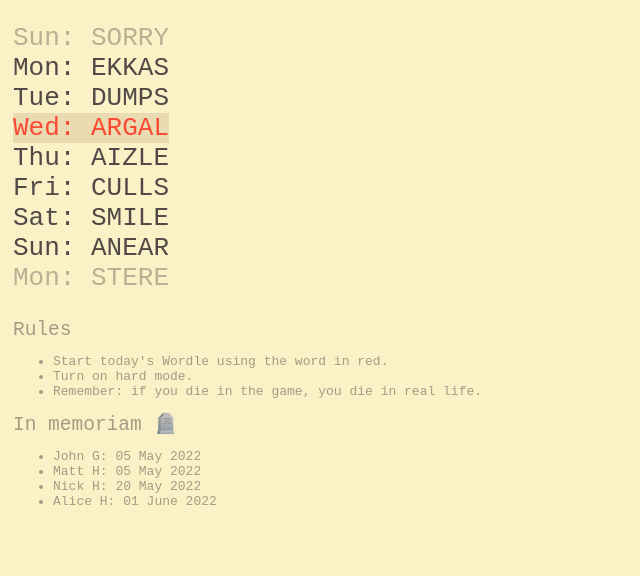
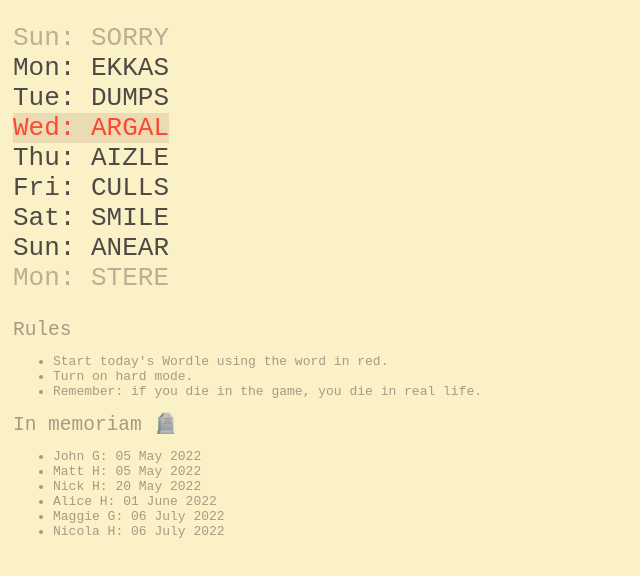
Before and after one commit to jdbgray/jdbgray.github.io, a plain HTML site: page docs/johndle.html in a window 1280 px wide. Shown: the part 68-644 px from the top of the page, without its empty margins (0-640 px from the left). Drawn offline with Linux system fonts and the light colour scheme.

Commit message:
johndle.html updated to reflect the unfortunate demise of Maggie and Nicola

```diff
--- a/docs/johndle.html
+++ b/docs/johndle.html
@@ -34,6 +34,8 @@
 	  <li>Matt H: 05 May 2022</li>
 	  <li>Nick H: 20 May 2022</li>
 	  <li>Alice H: 01 June 2022</li>
+	  <li>Maggie G: 06 July 2022</li>
+	  <li>Nicola H: 06 July 2022</li>
       </ul>
     </body>
 </html>
```
